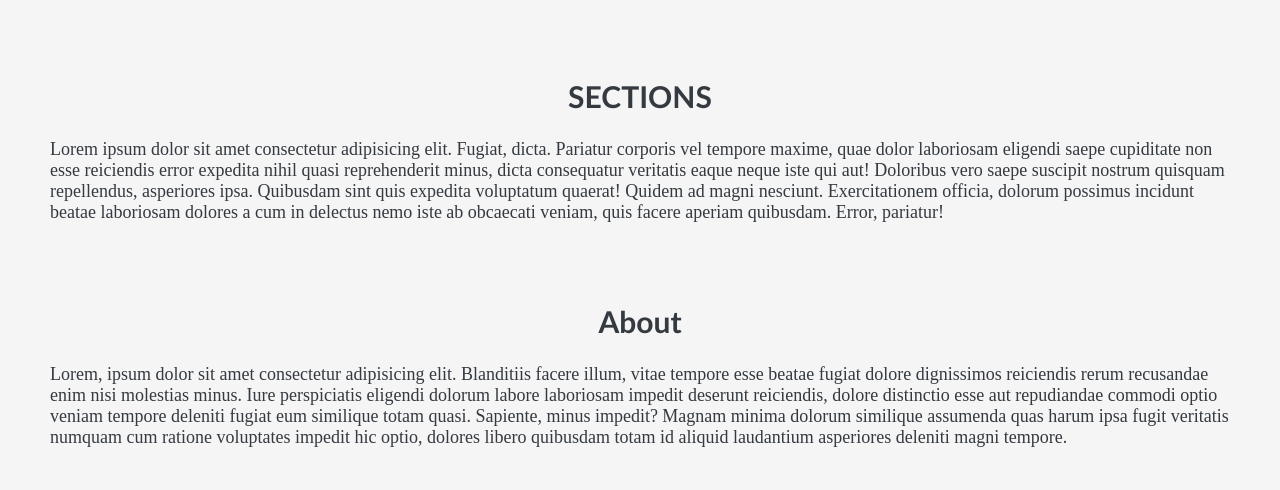
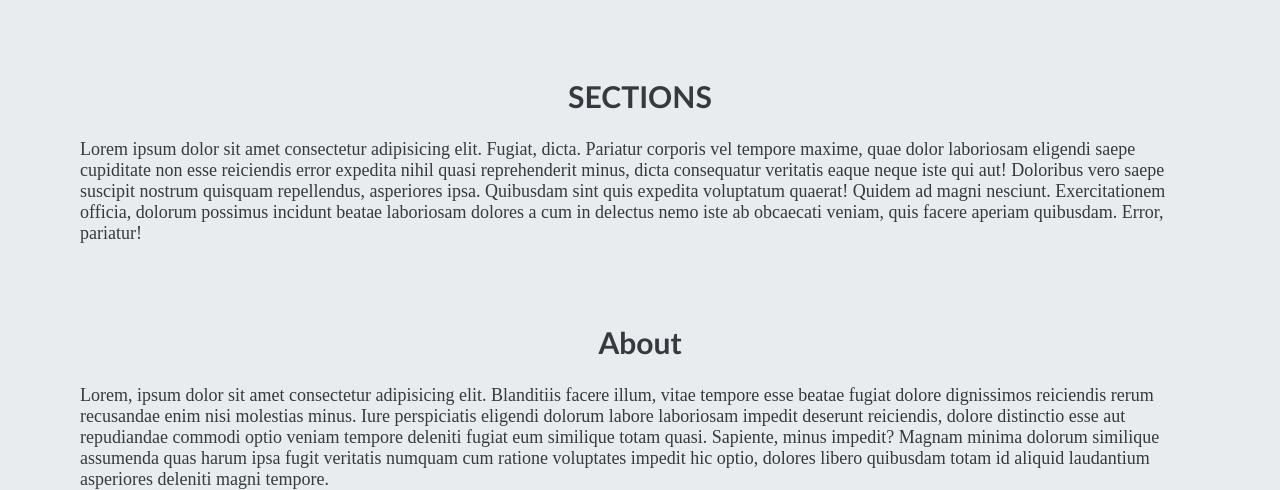
Before and after one commit to Anthonyushie/LuxuryFace, a plain HTML site: page LuxuryFace1000/index.html in a window 1280 px wide. Shown: the part 652-1142 px from the top of the page. Before the commit the page ends 1100 px from the top, so only its background shows below. Drawn offline with nearby package versions, Linux system fonts and the light colour scheme.

Commit message:
new edit

```diff
--- a/LuxuryFace1000/Css/style.css
+++ b/LuxuryFace1000/Css/style.css
@@ -149,7 +149,10 @@ body {
 }
 
 /*type write effect*/
-
+/* Hero */
+.hero {
+	background-color: #e9ecef;
+}
 /* SECTION */
 .section {
 	padding-top: 80px;
@@ -167,7 +170,7 @@ body {
 .section p {
 	font-size: 18px;
 	color: #343a40;
-	margin: 0 50px;
+	margin: 0 80px;
 	padding-top: 25px;
 }
 
@@ -189,6 +192,6 @@ body {
 .about p {
 	font-size: 18px;
 	color: #343a40;
-	margin: 0 50px;
+	margin: 0 80px;
 	padding-top: 25px;
 }
--- a/LuxuryFace1000/index.html
+++ b/LuxuryFace1000/index.html
@@ -55,8 +55,7 @@
 				</div>
 			</div>
 		</div>
-
-		<section>
+		<!-- Hero sectio -->
 		<div class="hero">
 			<div class="section">
 				<h2>SECTIONS</h2>
@@ -66,17 +65,14 @@
 					eligendi saepe cupiditate non esse reiciendis error expedita nihil
 					quasi reprehenderit minus, dicta consequatur veritatis eaque neque
 					iste qui aut! Doloribus vero saepe suscipit nostrum quisquam
-						repellendus, asperiores ipsa. Quibusdam sint quis expedita
-						voluptatum quaerat! Quidem ad magni nesciunt. Exercitationem
-						officia, dolorum possimus incidunt beatae laboriosam dolores a cum
-						in delectus nemo iste ab obcaecati veniam, quis facere aperiam
-						quibusdam. Error, pariatur!</p
+					repellendus, asperiores ipsa. Quibusdam sint quis expedita voluptatum
+					quaerat! Quidem ad magni nesciunt. Exercitationem officia, dolorum
+					possimus incidunt beatae laboriosam dolores a cum in delectus nemo
+					iste ab obcaecati veniam, quis facere aperiam quibusdam. Error,
+					pariatur!</p
 				>
 			</div>
-			</div>
-		</section>
 			<!-- About section -->
-		<section>
 			<div class="about">
 				<div class="about-header">
 					<h2>About</h2>
@@ -96,7 +92,7 @@
 					>
 				</div>
 			</div>
-		</section>
+		</div>
 		<!-- /*  */ -->
 		<script src="/Js/app.js"></script>
 	</body>
```
Lines whose indentation alone changed are shown as unchanged.
